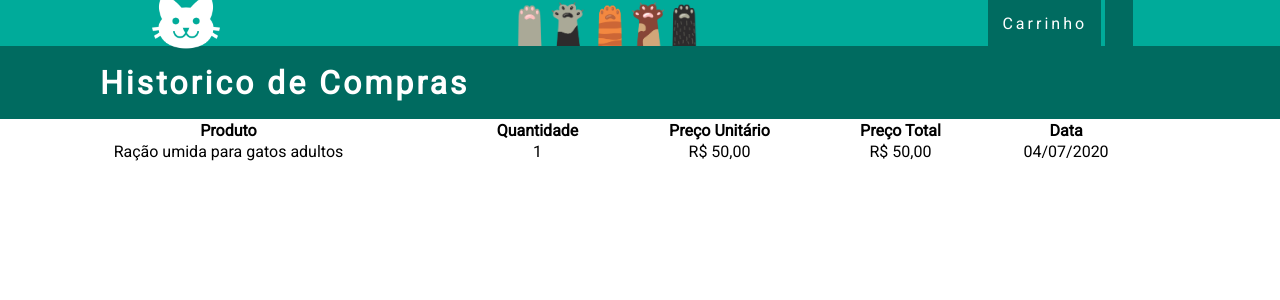
After one commit to MarcosBB/E-commerce, a Django app: page /historico/ in a window 1280 px wide. The commit adds this page. Shown: the top 300 px of the page. Run offline with Django 3.2, Linux system fonts and the light colour scheme; the visitor is signed in with stand-in values (Sample User, id 1).

Commit message:
Adicionando pagina de historico

```diff
--- a/core/static/css/style2.css
+++ b/core/static/css/styles.css
@@ -201,9 +201,13 @@ nav {
     font-family: 'Roboto';
 }
 
+<<<<<<< Updated upstream:core/static/css/style2.css
 .listaDoCarrinho button {
     width: 100%;
     height: 36px;
+=======
+<<<<<<< Updated upstream:core/static/css/style2.css
+>>>>>>> Stashed changes:core/static/css/styles.css
 }
 
 .listaDoCarrinho select {
@@ -217,6 +221,11 @@ nav {
     height: 36px;
 }
 
+<<<<<<< Updated upstream:core/static/css/style2.css
+=======
+}
+=======
+>>>>>>> Stashed changes:core/static/css/styles.css
 h2, h3 {
     flex-wrap: wrap;
     font-family: 'Roboto';
@@ -225,3 +234,7 @@ h2, h3 {
     color:#006B60;
     letter-spacing: 3px;
 }
+<<<<<<< Updated upstream:core/static/css/style2.css
+=======
+>>>>>>> Stashed changes:core/static/css/styles.css
+>>>>>>> Stashed changes:core/static/css/styles.css
--- a/core/templates/base.html
+++ b/core/templates/base.html
@@ -13,7 +13,7 @@
         <link rel="preconnect" href="https://fonts.gstatic.com" crossorigin>
         <link href="https://fonts.googleapis.com/css2?family=Roboto:wght@300;400&display=swap" rel="stylesheet">
 
-        <link rel="stylesheet" href="{% static 'css\style2.css' %}" >
+        <link rel="stylesheet" href="{% static 'css\styles.css' %}" >
     </head>
     <body>
 
@@ -43,7 +43,7 @@
                                     <a class="dropbtn">{{ user.apelido}}</a>
                                     <div class="dropdown-content">
                                         <a href="{% url 'logout' %}">Logout</a>
-                                        <a href="#">Hist.</a>
+                                        <a href="{% url 'historico' %}">Hist.</a>
                                     </div>
                                 </div>
                             {% endif %}
--- /dev/null
+++ b/core/templates/historico.html
@@ -0,0 +1,39 @@
+{% extends 'base.html' %}
+{% load static %}
+{% block content %}
+
+    {% if user.is_anonymous %}
+
+        <div class="titulo">
+            <h1>Erro</h1>
+        </div>
+
+        <h3>Login necessário para acessar as informações dessa página.</h3>
+
+    {% else %}
+        <div class="titulo">
+            <h1>Historico de Compras</h1>
+        </div>
+
+        <table class="listaDoCarrinho">
+            <tr>
+                <th>Produto</th>
+                <th>Quantidade</th>
+                <th>Preço Unitário</th>
+                <th>Preço Total</th>
+                <th>Data</th>
+            </tr>
+
+            <tr>
+                <td>Ração umida para gatos adultos</td>
+                <td>1</select></td>
+                <td>R$ 50,00</td>
+                <td>R$ 50,00</td>
+                <td>04/07/2020</td>
+            </tr>
+
+        </table>
+
+        {% endif %}
+
+{% endblock %}
--- a/core/urls.py
+++ b/core/urls.py
@@ -1,8 +1,9 @@
 from django.urls import path
 
-from .views import IndexView, CarrinhoView
+from .views import IndexView, CarrinhoView,  HistoricoView
 
 urlpatterns = [
     path('',IndexView.as_view(), name='index'),
     path('carrinho/',CarrinhoView.as_view(), name='carrinho'),
+    path('historico/',HistoricoView.as_view(), name='historico'),
 ]
--- a/core/views.py
+++ b/core/views.py
@@ -14,3 +14,6 @@ class IndexView(TemplateView):
 
 class CarrinhoView(TemplateView):
     template_name = "carrinho.html"
+
+class HistoricoView(TemplateView):
+    template_name = "historico.html"
```
